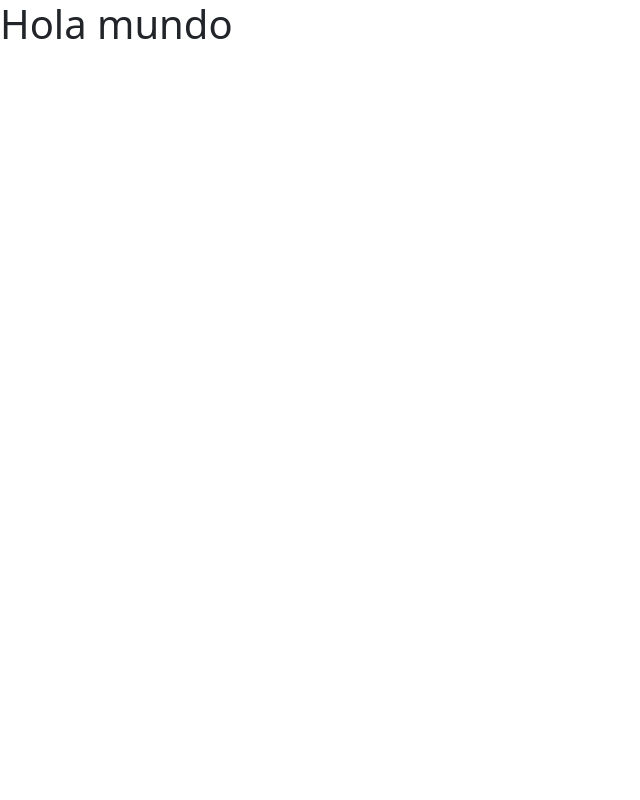
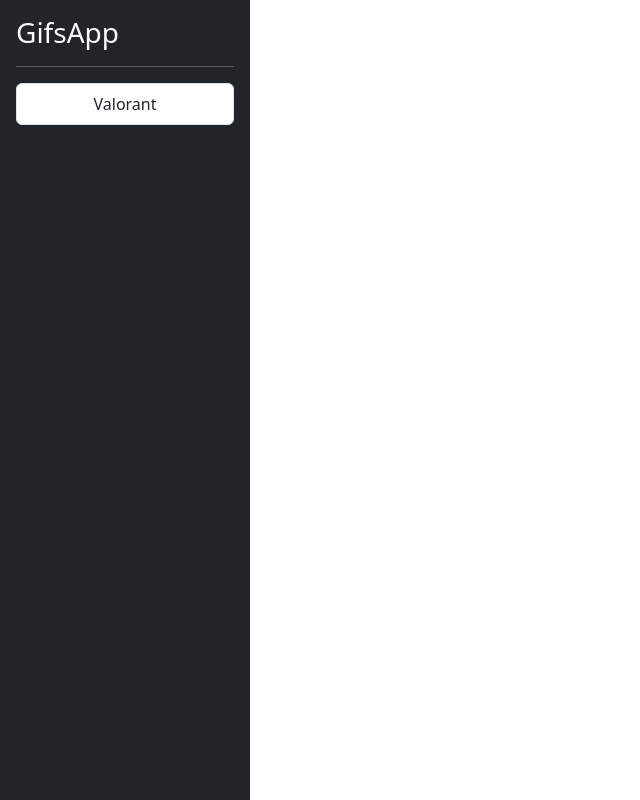
Before and after one commit to javicb/gifsApp, an Angular app: page / in a window 1280 px wide. Shown: the whole page, without its empty margins (0-640 px from the left). Built offline with nearby package versions, Linux system fonts and the light colour scheme.

Commit message:
sidebar desing

```diff
--- a/src/app/app.component.html
+++ b/src/app/app.component.html
@@ -1 +1,5 @@
-<h1>Hola mundo</h1>
+<div class="d-flex">
+  <!-- Sidebar -->
+  <shared-sidebar></shared-sidebar>
+  <!-- Home Page-->
+</div>
--- a/src/app/app.module.ts
+++ b/src/app/app.module.ts
@@ -2,13 +2,17 @@ import { NgModule } from '@angular/core';
 import { BrowserModule } from '@angular/platform-browser';
 
 import { AppComponent } from './app.component';
+import { GifsModule } from './gifs/gifs.module';
+import { SharedModule } from './shared/shared.module';
 
 @NgModule({
   declarations: [
     AppComponent
   ],
   imports: [
-    BrowserModule
+    BrowserModule,
+    GifsModule,
+    SharedModule
   ],
   providers: [],
   bootstrap: [AppComponent]
--- /dev/null
+++ b/src/app/shared/components/sidebar/sidebar.component.css
@@ -0,0 +1,4 @@
+#sidebar {
+    height: 100vh;
+    width: 250px;
+}
--- /dev/null
+++ b/src/app/shared/components/sidebar/sidebar.component.html
@@ -0,0 +1,9 @@
+<div class="bg-dark border-right p-3" id="sidebar">
+  <h3 class="text-light">GifsApp</h3>
+  <hr class="text-white">
+  <div class="list-group list-reset">
+    <button class="list-group-item lit-grop-item-action">
+      Valorant
+    </button>
+  </div>
+</div>
```
Also changed, not shown: src/app/gifs/gifs.module.ts (added, +12 -0 lines), src/app/shared/components/sidebar/sidebar.component.ts (added, +10 -0 lines), src/app/shared/shared.module.ts (added, +18 -0 lines), 1 other file (tests, documents, lock files or other folders).
